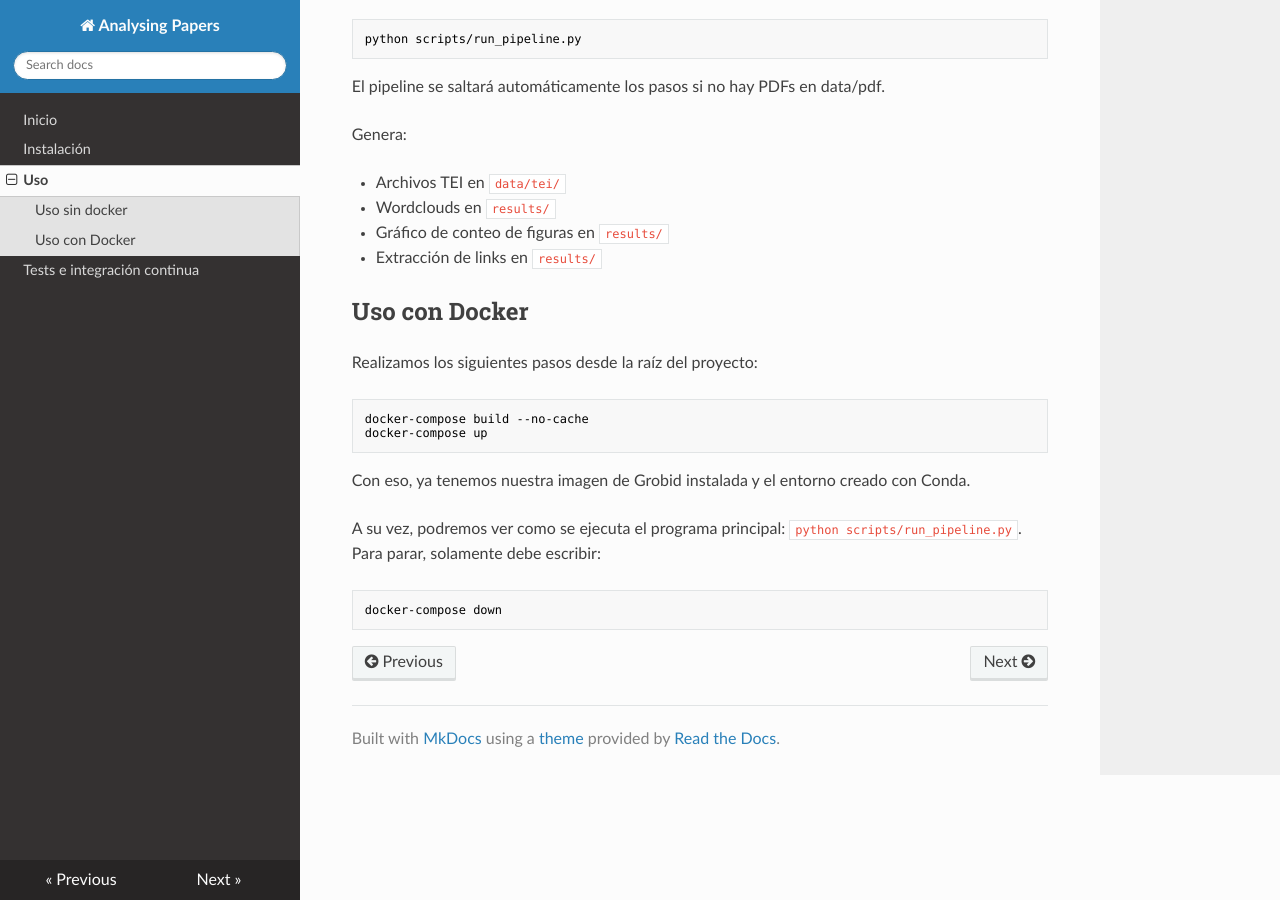
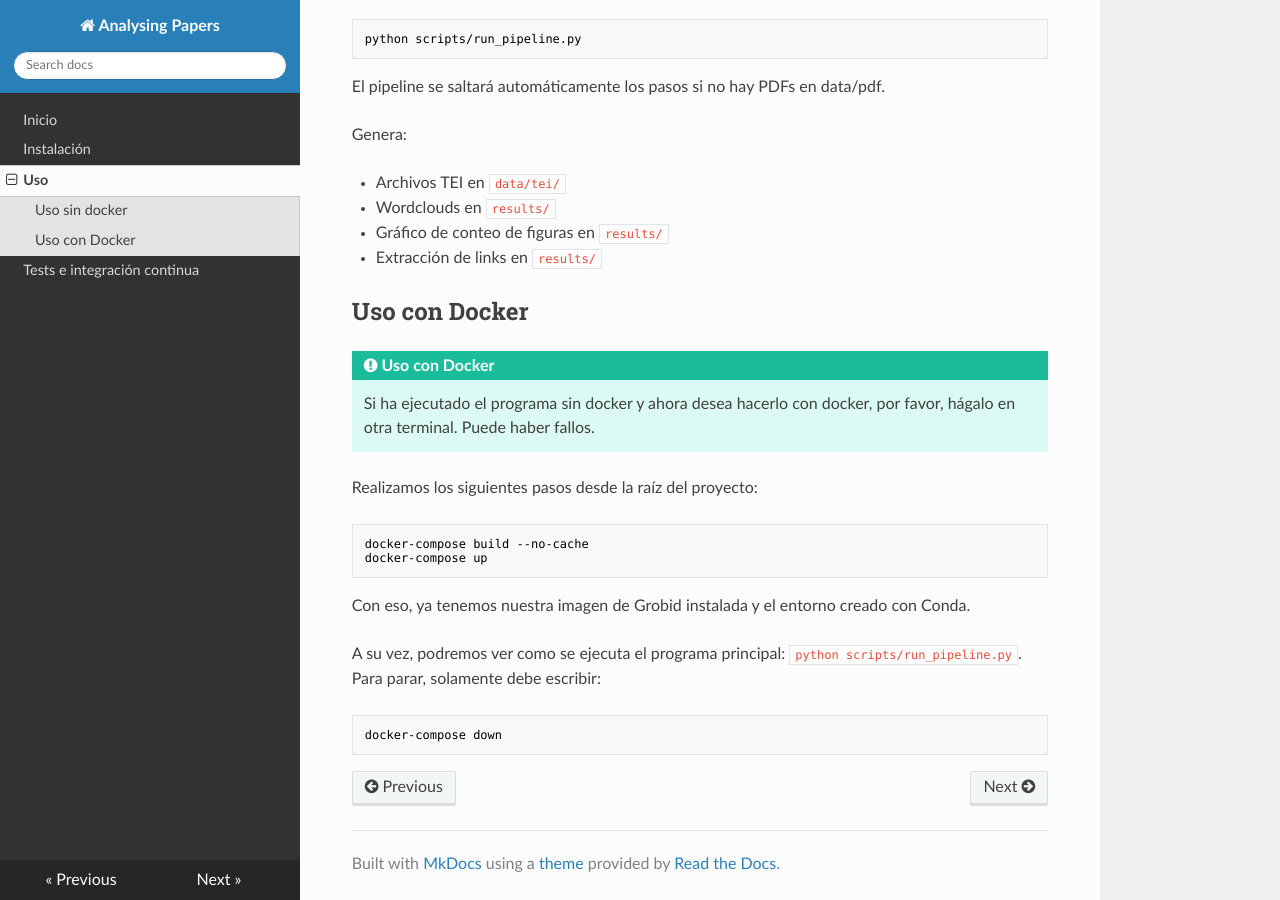
Before and after one commit to SandonasFeliz/Analysing_papers, an MkDocs documentation site: the page built from docs/uso.md, in a window 1280 px wide and 900 px high, scrolled down 883 px. Built offline with MkDocs 1.6.1, drawn with Linux system fonts in a browser that asks for light colours; nearby versions of some CDN libraries.

Commit message:
Update uso.md

````diff
--- a/docs/uso.md
+++ b/docs/uso.md
@@ -47,6 +47,13 @@ Genera:
 
 
 ## Uso con Docker
+
+
+!!! tip "Uso con Docker"
+    Si ha ejecutado el programa sin docker y ahora desea hacerlo con docker, por favor, hágalo en otra terminal. Puede haber fallos.
+
+
+
 Realizamos los siguientes pasos desde la raíz del proyecto:
 
 ```bash
````
